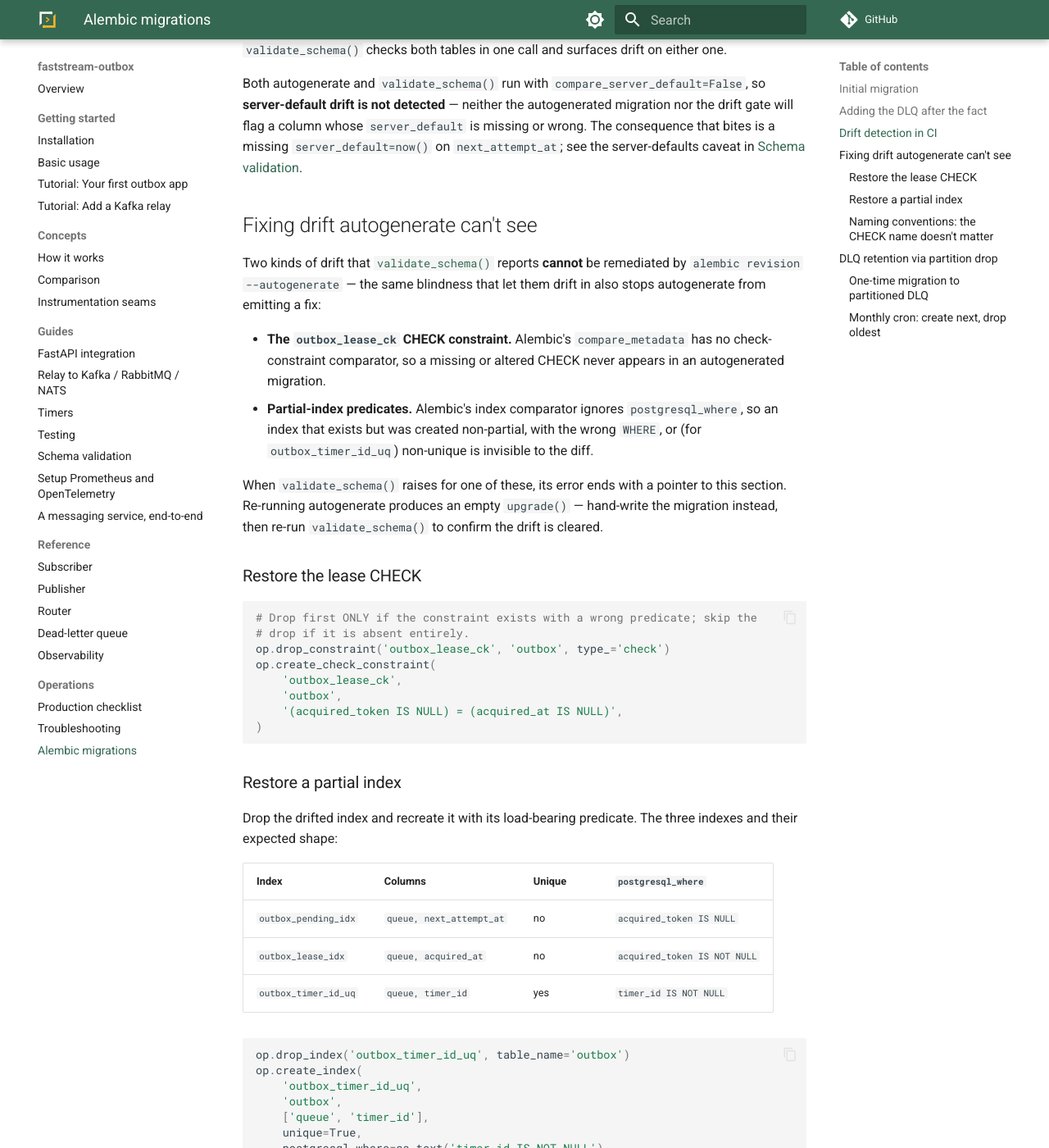
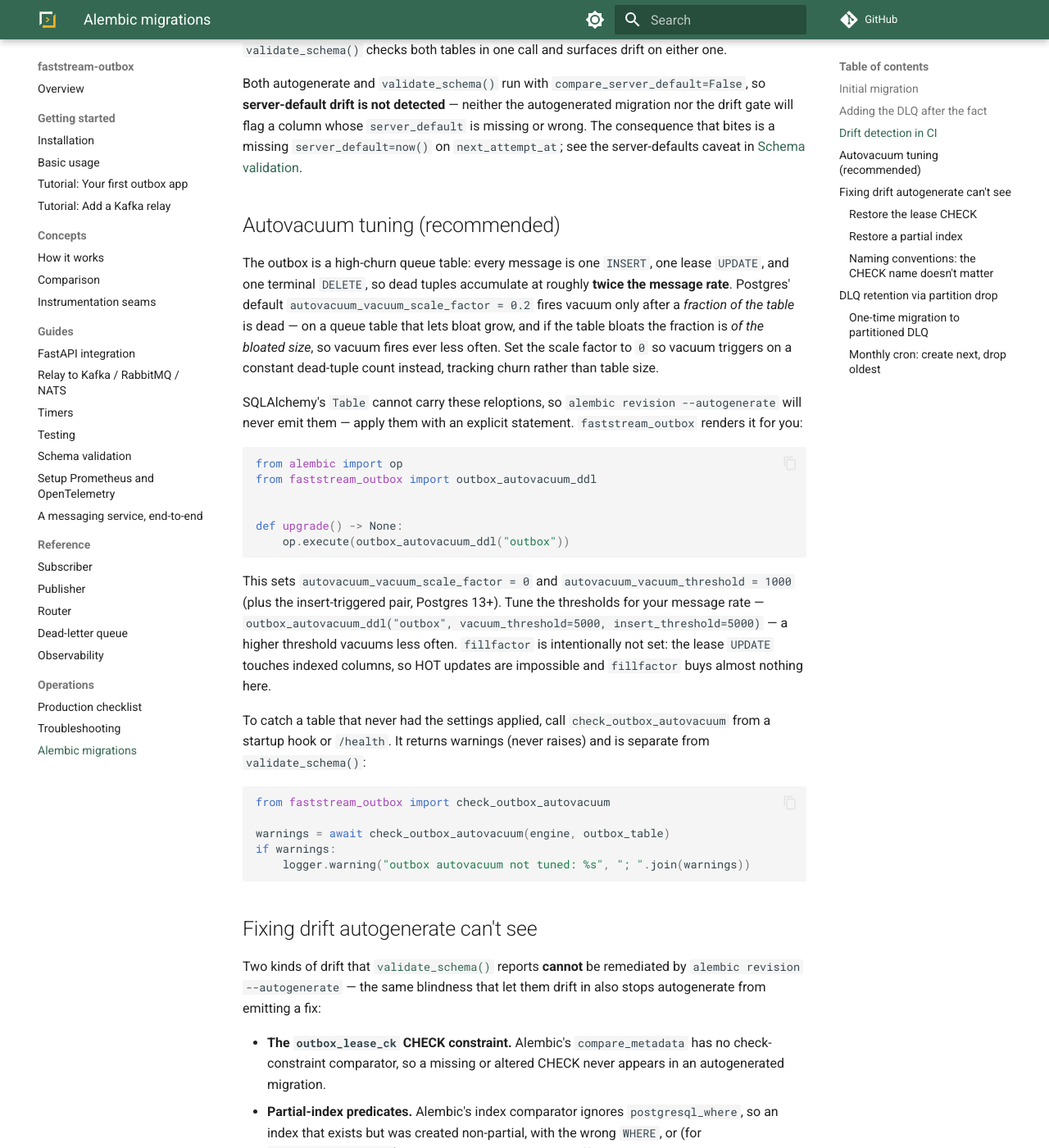
Before and after one commit to modern-python/faststream-outbox, an MkDocs documentation site: the page built from docs/operations/alembic.md, in a window 1280 px wide and 1400 px high, scrolled down 3120 px. Shown: the whole window at 82% size. Built offline with MkDocs 1.6.1 and Material for MkDocs 9.7.7, drawn with Linux system fonts in a browser that asks for light colours; comment, search, counter and statistics services are not loaded.

Commit message:
docs: document autovacuum tuning helper, probe, and rationale

````diff
--- a/docs/operations/alembic.md
+++ b/docs/operations/alembic.md
@@ -166,6 +166,48 @@ flag a column whose `server_default` is missing or wrong. The
 consequence that bites is a missing `server_default=now()` on
 `next_attempt_at`; see the server-defaults caveat in
 [Schema validation](../usage/schema-validation.md).
+
+## Autovacuum tuning (recommended)
+
+The outbox is a high-churn queue table: every message is one `INSERT`, one lease
+`UPDATE`, and one terminal `DELETE`, so dead tuples accumulate at roughly **twice
+the message rate**. Postgres' default `autovacuum_vacuum_scale_factor = 0.2` fires
+vacuum only after a *fraction of the table* is dead — on a queue table that lets
+bloat grow, and if the table bloats the fraction is *of the bloated size*, so vacuum
+fires ever less often. Set the scale factor to `0` so vacuum triggers on a constant
+dead-tuple count instead, tracking churn rather than table size.
+
+SQLAlchemy's `Table` cannot carry these reloptions, so `alembic revision
+--autogenerate` will never emit them — apply them with an explicit statement.
+`faststream_outbox` renders it for you:
+
+```python
+from alembic import op
+from faststream_outbox import outbox_autovacuum_ddl
+
+
+def upgrade() -> None:
+    op.execute(outbox_autovacuum_ddl("outbox"))
+```
+
+This sets `autovacuum_vacuum_scale_factor = 0` and `autovacuum_vacuum_threshold =
+1000` (plus the insert-triggered pair, Postgres 13+). Tune the thresholds for your
+message rate — `outbox_autovacuum_ddl("outbox", vacuum_threshold=5000,
+insert_threshold=5000)` — a higher threshold vacuums less often. `fillfactor` is
+intentionally not set: the lease `UPDATE` touches indexed columns, so HOT updates
+are impossible and `fillfactor` buys almost nothing here.
+
+To catch a table that never had the settings applied, call `check_outbox_autovacuum`
+from a startup hook or `/health`. It returns warnings (never raises) and is separate
+from `validate_schema()`:
+
+```python
+from faststream_outbox import check_outbox_autovacuum
+
+warnings = await check_outbox_autovacuum(engine, outbox_table)
+if warnings:
+    logger.warning("outbox autovacuum not tuned: %s", "; ".join(warnings))
+```
 
 ## Fixing drift autogenerate can't see { #fixing-drift-autogenerate-cant-see }
 
````
Also changed, not shown: architecture/schema.md (+13 -0 lines).
